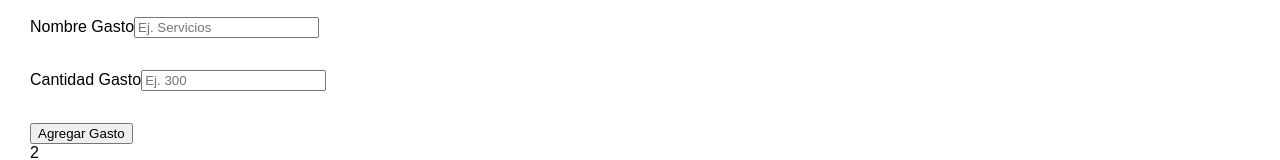
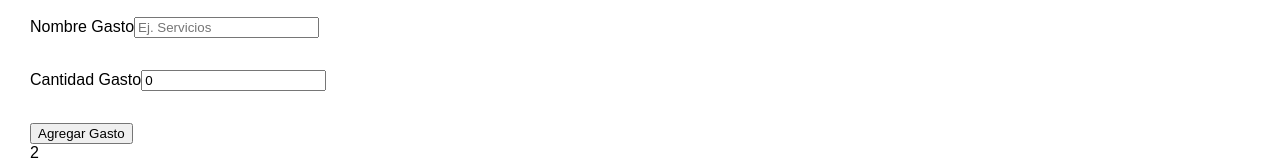
Before and after one commit to yilfri/weekly-budget, a React (Create React App) app: page / in a window 1280 px wide. Both pictures are taken after typing "5" into the empty fields and a click on the input "Establecer Presupuesto". Shown: the part 330-490 px from the top of the page. Built offline with nearby package versions, Linux system fonts and the light colour scheme; the HTML template or start-up script is replaced by a standard one.

Commit message:
Gastos validados

```diff
--- a/src/Formulario.js
+++ b/src/Formulario.js
@@ -1,18 +1,54 @@
-import React, { useEffect } from 'react';
+import React, { useState } from 'react';
+import Error from './components/Error';
 
 const Formulario = () => {
+	const [nombre, setNombre] = useState('');
+	const [cantidad, setCantidad] = useState(0);
+	const [error, setError] = useState(false);
+
+	const agregarGasto = (e) => {
+		e.preventDefault();
+
+		// Validad
+		if (cantidad < 1 || isNaN(cantidad) || nombre.trim() === '') {
+			setError(true);
+			return;
+		}
+		setError(false);
+
+		// Construir Gasto
+
+		// Pasar el gasto al componente principal
+
+		// Form reset
+	};
+
 	return (
-		<form>
+		<form onSubmit={agregarGasto}>
 			<h2>Agrega tus gastos aquí</h2>
+
+			{error ? <Error mensaje="Todos los campos son obligatorios" /> : null}
 
 			<div className="campo">
 				<label>Nombre Gasto</label>
-				<input type="text" className="u-full-width" placeholder="Ej. Servicios" />
+				<input
+					type="text"
+					className="u-full-width"
+					placeholder="Ej. Servicios"
+					value={nombre}
+					onChange={(e) => setNombre(e.target.value)}
+				/>
 			</div>
 
 			<div className="campo">
 				<label>Cantidad Gasto</label>
-				<input type="number" className="u-full-width" placeholder="Ej. 300" />
+				<input
+					type="number"
+					className="u-full-width"
+					placeholder="Ej. 300"
+					value={cantidad}
+					onChange={(e) => setCantidad(parseInt(e.target.value))}
+				/>
 			</div>
 
 			<input type="submit" className="button-primary u-full-width" value="Agregar Gasto" />
```
